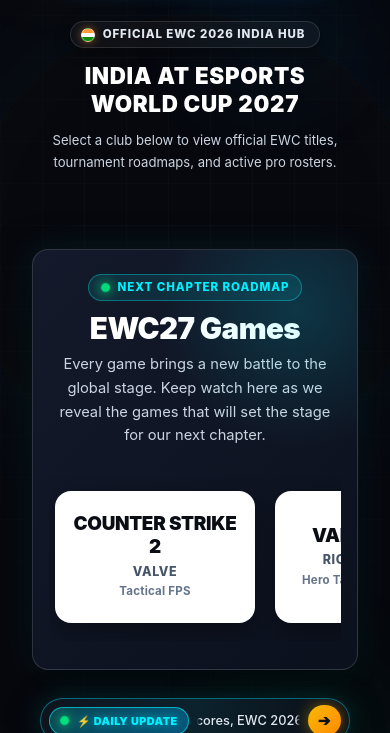
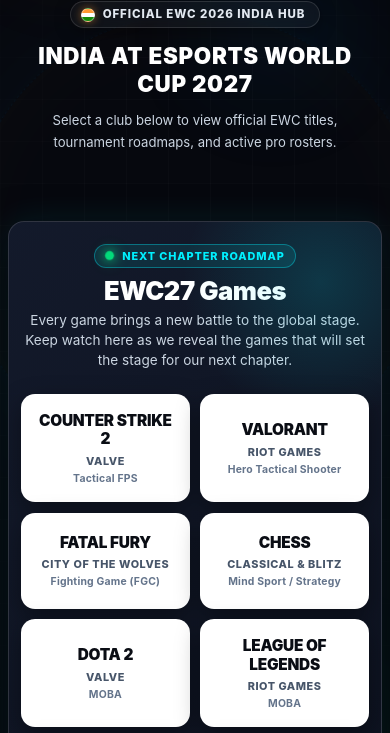
Before and after one commit to Priteshghelot/IGC, a website: page index.html in a window 390 px wide. Shown: the part 111-844 px from the top of the page. Drawn offline with Linux system fonts and the light colour scheme; no server answers.

Commit message:
fix: optimize EWC27 Games section for full-width mobile layout with 2-column grid

```diff
--- a/css/responsive.css
+++ b/css/responsive.css
@@ -73,8 +73,12 @@
 /* ── Tablet Portrait (768px) ── */
 @media (max-width: 768px) {
   /* Home */
+  #home-screen {
+    padding: 1.25rem 0.5rem 2.75rem;
+  }
+
   .home-header {
-    padding: 2rem 1rem 1rem;
+    padding: 1rem 0.5rem 0.75rem;
     text-align: center;
   }
 
@@ -760,46 +764,119 @@ html, body {
     font-size: 0.74rem;
   }
 
-  /* ── EWC27 Games Showcase Mobile ── */
+  /* ── EWC27 Games Showcase Mobile (Full-Width 2-Column Grid) ── */
   .ewc27-games-section {
-    padding: 1.5rem 1rem 1.75rem;
+    width: 100%;
+    padding: 1.25rem 0.75rem 1.35rem;
     border-radius: 16px;
-    margin-bottom: 1.75rem;
+    margin: 1rem 0 1.5rem;
+  }
+
+  .ewc27-header-row {
+    flex-direction: column;
+    align-items: center;
+    text-align: center;
+    gap: 0.85rem;
+    margin-bottom: 1.1rem;
+  }
+
+  .ewc27-header-left {
+    min-width: 0;
+    width: 100%;
+  }
+
+  .ewc27-badge-pill {
+    font-size: 0.68rem;
+    padding: 3px 10px;
+    margin-bottom: 8px;
   }
 
   .ewc27-main-title {
-    font-size: 1.85rem;
+    font-size: 1.6rem;
+    margin-bottom: 6px;
   }
 
   .ewc27-main-subtitle {
-    font-size: 0.92rem;
+    font-size: 0.85rem;
+    line-height: 1.45;
+    max-width: 100%;
+    margin: 0 auto;
   }
 
   .ewc27-header-actions {
     width: 100%;
+    justify-content: center;
   }
 
   .btn-ewc27-action {
     flex: 1;
     justify-content: center;
-    font-size: 0.82rem;
-    padding: 8px 12px;
+    font-size: 0.8rem;
+    padding: 8px 10px;
+    white-space: normal;
+  }
+
+  .ewc27-carousel-container {
+    overflow-x: visible;
+    padding: 6px 0 2px;
+  }
+
+  .ewc27-carousel-track {
+    display: grid;
+    grid-template-columns: repeat(2, minmax(0, 1fr));
+    gap: 0.65rem;
+    min-width: 0;
+    width: 100%;
   }
 
   .ewc27-game-card {
-    min-width: 180px;
-    max-width: 200px;
-    min-height: 115px;
-    padding: 1.25rem 1rem;
-    border-radius: 16px;
+    min-width: 0;
+    max-width: none;
+    width: 100%;
+    min-height: 96px;
+    padding: 1rem 0.65rem 0.85rem;
+    border-radius: 14px;
+  }
+
+  .ewc27-game-card:hover {
+    transform: none;
   }
 
   .ewc27-game-name {
-    font-size: 1.18rem;
+    font-size: 0.96rem;
+    line-height: 1.2;
+    overflow-wrap: anywhere;
+  }
+
+  .ewc27-game-sub {
+    font-size: 0.68rem;
+  }
+
+  .ewc27-game-genre {
+    font-size: 0.65rem;
+  }
+
+  .ewc27-game-card.ewc27-card-highlighted {
+    transform: none;
   }
 
   .ewc27-game-card.ewc27-card-highlighted .ewc27-game-name {
-    font-size: 1.3rem;
+    font-size: 1.02rem;
+  }
+
+  .ewc27-card-badge {
+    top: -8px;
+    right: 8px;
+    font-size: 0.58rem;
+    padding: 2px 7px;
+  }
+
+  .ewc27-card-edit-btn {
+    opacity: 1;
+    top: 6px;
+    left: 6px;
+    padding: 2px 6px;
+    font-size: 0.65rem;
   }
 
   .daily-simple-title {
--- a/index.html
+++ b/index.html
@@ -5,8 +5,8 @@
   <meta name="viewport" content="width=device-width, initial-scale=1.0">
   <title>India EWC Hub | Developed by Pritesh Gehlot</title>
   <meta name="description" content="Official tracker for India's EWC Club Partners (GodLike Esports in Golden Yellow & S8UL Esports in Sky Blue) developed by Pritesh Gehlot.">
-  <link rel="stylesheet" href="css/style.css">
-  <link rel="stylesheet" href="css/responsive.css">
+  <link rel="stylesheet" href="css/style.css?v=3">
+  <link rel="stylesheet" href="css/responsive.css?v=3">
 </head>
 <body>
 
```
